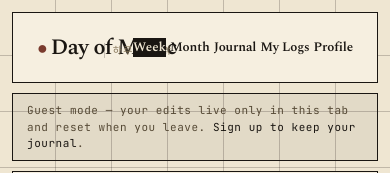
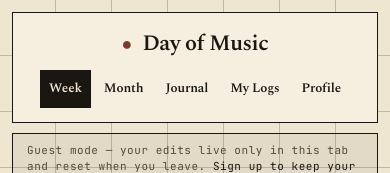
Before and after one commit to hit-that-drum/day-of-music, a Next.js app: page /week in a window 390 px wide. Shown: the top 173 px of the page. Built offline with nearby package versions, Linux system fonts and the light colour scheme; no server answers; what i18n-iso-countries would draw is missing.

Commit message:
[feature/260529-styling] remove route to detail info modal when clicked MyLog's five start album

```diff
--- a/src/components/day-of-music/day-of-music-app.tsx
+++ b/src/components/day-of-music/day-of-music-app.tsx
@@ -378,7 +378,7 @@ export function DayOfMusicApp() {
             />
           )}
           {screen === "search" && <SearchView onOpen={handleOpen} />}
-          {screen === "logs" && <ProfileStats onOpen={handleOpen} />}
+          {screen === "logs" && <ProfileStats />}
           {screen === "profile" && <ProfilePage />}
         </main>
 
--- a/src/components/day-of-music/profile-stats.tsx
+++ b/src/components/day-of-music/profile-stats.tsx
@@ -6,7 +6,6 @@ import { useMemo, useState } from "react";
 import { ChevronRight } from "lucide-react";
 
 import { getAlbumStats, type AlbumStats } from "@/lib/day-of-music/album-stats";
-import { type Album } from "@/lib/day-of-music/data";
 import { useJournal, type JournalAlbum } from "@/lib/day-of-music/use-journal";
 import { useThemes } from "@/lib/day-of-music/themes";
 import { StatsShareCard } from "@/components/day-of-music/stats-share-card";
@@ -29,7 +28,7 @@ function fallbackThemeName(id: string): string {
     .join(" ");
 }
 
-export function ProfileStats({ onOpen }: { onOpen: (album: Album) => void }) {
+export function ProfileStats() {
   const { allAlbums } = useJournal();
   const { themes } = useThemes();
   // Which theme's recap modal is open. Stored as an id (not the recap object)
@@ -169,8 +168,7 @@ export function ProfileStats({ onOpen }: { onOpen: (album: Album) => void }) {
       </div>
 
       {/* Theme analysis — the exact same share-card modal as the year card
-          below (one component, so the two can never drift apart). Five-star
-          items stay clickable via onOpenAlbum. */}
+          below (one component, so the two can never drift apart). */}
       {openTheme && (
         <StatsShareCard
           title={`${openTheme.name} · ${currentYear}`}
@@ -180,12 +178,6 @@ export function ProfileStats({ onOpen }: { onOpen: (album: Album) => void }) {
           showFives
           filenameParts={[openTheme.name, currentYear, "recap"]}
           onClose={() => setOpenThemeId(null)}
-          onOpenAlbum={(a) => {
-            // Hand off to the Day Detail modal — close this one first so
-            // overlays don't stack.
-            setOpenThemeId(null);
-            onOpen(a);
-          }}
         />
       )}
 
--- a/src/components/day-of-music/stats-share-card.tsx
+++ b/src/components/day-of-music/stats-share-card.tsx
@@ -30,9 +30,6 @@ type StatsPosterProps = {
   stats: AlbumStats<JournalAlbum>;
   /** Theme cards list their five-star albums; the year card stays stats-only. */
   showFives?: boolean;
-  /** When set, five-star items become buttons that hand the album off (e.g.
-      to the Day Detail modal). Omit for static/exported posters. */
-  onOpenAlbum?: (album: JournalAlbum) => void;
   ref?: Ref<HTMLDivElement>;
 };
 
@@ -42,7 +39,6 @@ export function StatsPoster({
   sub,
   stats,
   showFives = false,
-  onOpenAlbum,
   ref,
 }: StatsPosterProps) {
   const { username } = useProfile();
@@ -120,10 +116,11 @@ export function StatsPoster({
           {/* Same item markup as the recap modal's fives list, so each
               album carries its info (title · artist) on the poster too. */}
           <div className="dom-fives dom-fives-compact">
-            {fives.map((a) => {
-              const key = `${a.theme}:${a.date}:${a.id}`;
-              const content = (
-                <>
+            {fives.map((a) => (
+              <div
+                key={`${a.theme}:${a.date}:${a.id}`}
+                className="dom-fives-item"
+              >
                 <div>
                   <Cover album={a} size="100%" />
                 </div>
@@ -131,23 +128,8 @@ export function StatsPoster({
                   <div className="dom-fives-title">{a.title}</div>
                   <div className="dom-fives-artist">{a.artist}</div>
                 </div>
-                </>
-              );
-              return onOpenAlbum ? (
-                <button
-                  key={key}
-                  type="button"
-                  className="dom-fives-item"
-                  onClick={() => onOpenAlbum(a)}
-                >
-                  {content}
-                </button>
-              ) : (
-                <div key={key} className="dom-fives-item">
-                  {content}
               </div>
-              );
-            })}
+            ))}
           </div>
         </div>
       )}
--- a/src/styles/day-of-music.css
+++ b/src/styles/day-of-music.css
@@ -26,15 +26,21 @@
   overflow-x: hidden;
 }
 
+/* Base resets live in a cascade layer so every component rule — regardless of
+   specificity — beats them. Layered styles always lose to unlayered author
+   styles, so a single-class rule like .dom-tab or .dom-month-cal-cell can set
+   border/padding without out-specifying the reset. Never move these out of the
+   layer, and never add :not() exclusions for specificity's sake — that arms
+   race is what kept breaking the monthly calendar. */
+@layer dom-reset {
   .dom-root * {
     box-sizing: border-box;
     min-width: 0;
   }
-/* Bare-button reset — strips native chrome from icon/nav/cell buttons so they
-   can be styled from scratch. Excludes .dom-btn and .dom-modal-close: their
-   own border/background/padding must win (otherwise this reset, being more
-   specific, flattens real buttons inside .dom-root into plain text — e.g. the
-   modal ✕ lost its box only when a modal mounted inside .dom-root). */
+  /* Bare-button reset — strips native chrome from icon/nav/cell buttons so
+     they can be styled from scratch. .dom-btn and .dom-modal-close stay
+     excluded so they keep UA defaults for anything their own rules don't set
+     (e.g. centered text). */
   .dom-root button:not(.dom-btn):not(.dom-modal-close) {
     font: inherit;
     color: inherit;
@@ -54,6 +60,7 @@
     margin: 0;
     padding: 0;
     list-style: none;
+  }
 }
 
 /* ── Root frame ─────────────────────────────────────────────────────────── */
@@ -141,8 +148,8 @@
   background-color: var(--chip);
 }
 .dom-nav-btn[data-active="1"] {
-  background-color: var(--ink) !important;
-  color: var(--bg) !important;
+  background-color: var(--ink);
+  color: var(--bg);
 }
 .dom-nav-label {
   font-family: var(--font-display);
@@ -1355,12 +1362,7 @@
   display: grid;
   grid-template-columns: repeat(7, minmax(0, 1fr));
 }
-/* Three classes (0,3,0) so these beat the global `.dom-root button:not(.dom-btn)`
-   reset (0,2,1) — the board's cells are <button>s, and without the extra
-   `.dom-month-cal` qualifier the reset wins and zeroes the cell borders +
-   padding (killing the grid lines + the cover's side margin). The Share poster's
-   cells are <div>s, so they were never affected. */
-.dom-month-cal .dom-month-cal-grid .dom-month-cal-cell {
+.dom-month-cal-cell {
   border-bottom: 1px solid var(--line);
   border-right: 1px solid var(--line);
   padding: 10px 12px 12px;
@@ -3214,10 +3216,25 @@
   .dom-search-result-title {
     font-size: 15px;
   }
+  /* Brand and nav can't share a row on phones — stack them. */
   .dom-topbar {
-    grid-template-columns: 1fr auto;
+    grid-template-columns: 1fr;
+    justify-items: center;
+    row-gap: 10px;
+    padding: 14px 16px;
   }
   .dom-topbar-actions {
+    display: none;
+  }
+  .dom-nav {
+    flex-wrap: wrap;
+    justify-content: center;
+  }
+  .dom-nav-btn {
+    padding: 8px 8px;
+  }
+  .dom-nav-ko,
+  .dom-brand-ko {
     display: none;
   }
   .dom-grid {
```
Lines whose indentation alone changed are shown as unchanged.
